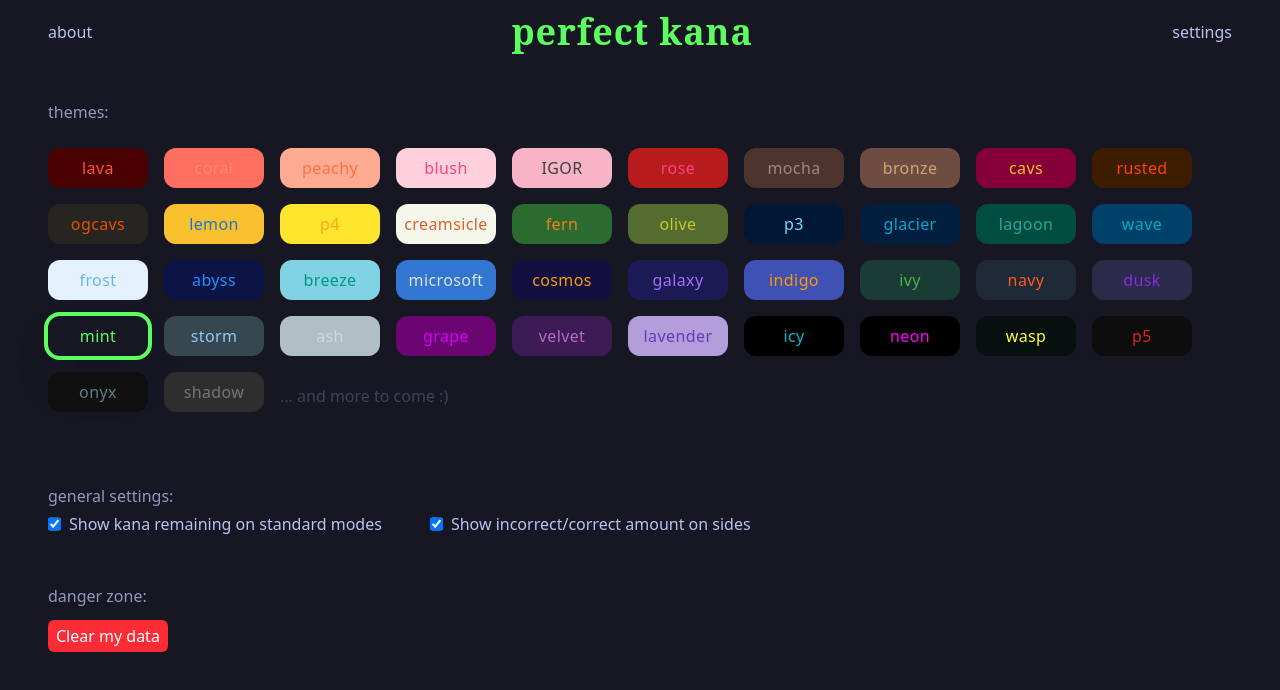
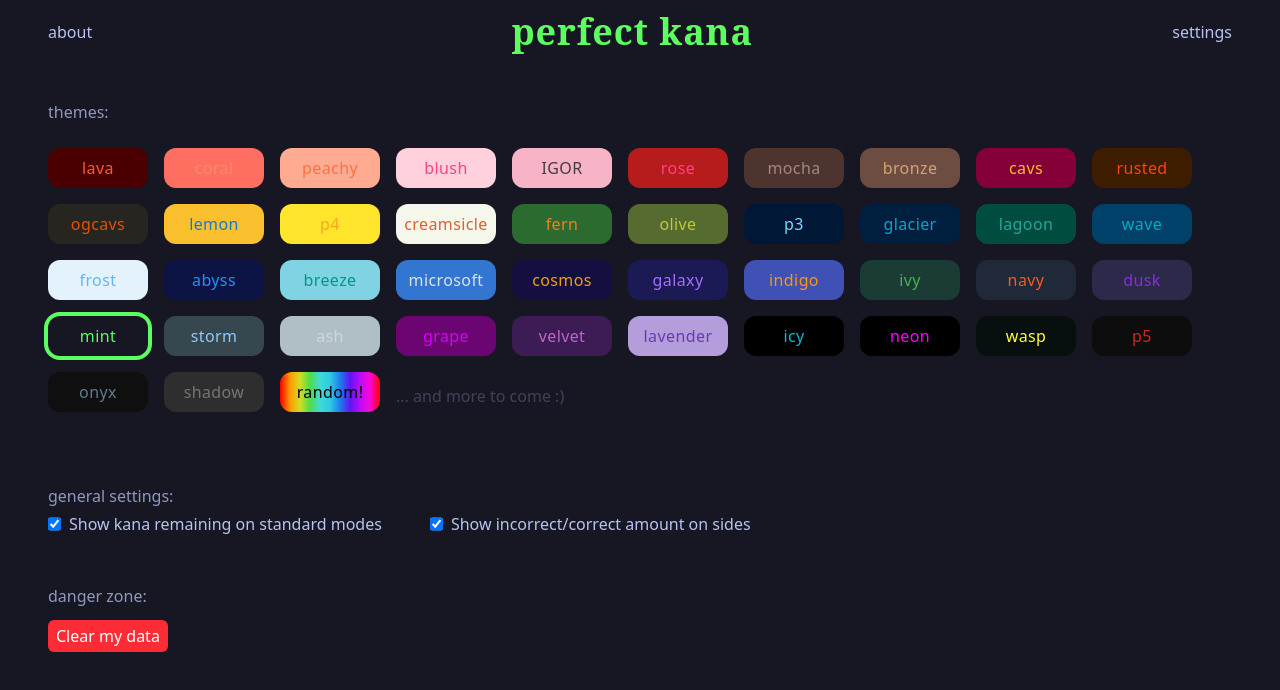
Before and after one commit to aredmondd/perfect-kana, a Vue app: page /settings in a window 1280 px wide. Shown: the top 690 px of the page. Built offline with nearby package versions, Linux system fonts and the light colour scheme; a web font is replaced by a local one.

Commit message:
random theme selection

```diff
--- a/src/assets/main.css
+++ b/src/assets/main.css
@@ -30,6 +30,21 @@
         50% { transform: translateX(5px); }
         75% { transform: translateX(-5px); }
     }
+}
 
-
+.rainbow-box {
+    background: linear-gradient(
+        90deg,
+        rgba(255, 0, 0, 1) 0%,
+        rgba(255, 154, 0, 1) 10%,
+        rgba(208, 222, 33, 1) 20%,
+        rgba(79, 220, 74, 1) 30%,
+        rgba(63, 218, 216, 1) 40%,
+        rgba(47, 201, 226, 1) 50%,
+        rgba(28, 127, 238, 1) 60%,
+        rgba(95, 21, 242, 1) 70%,
+        rgba(186, 12, 248, 1) 80%,
+        rgba(251, 7, 217, 1) 90%,
+        rgba(255, 0, 0, 1) 100%
+    );
 }
--- a/src/components/InputBox.vue
+++ b/src/components/InputBox.vue
@@ -6,7 +6,6 @@
     });
 
     const input = ref('');
-    const borderClass = ref('border-text bg-transparent bg-opacity-100');
 
     const emit = defineEmits(["correct", "incorrect", "start-timer"]);
 
@@ -14,18 +13,14 @@
         const text = input.value.trim();
 
         if (text === props.currentRomaji || text === props.currentKana) {
-            borderClass.value = 'border-success text-success';
             setTimeout(() => {
-                borderClass.value = "border-text text-text";
                 input.value = '';
                 emit("correct");
             }, 150);
 
         } else {
-            borderClass.value = 'border-failure text-failure';
 
             setTimeout(() => {
-                borderClass.value = "border-text text-text";
                 input.value = '';
                 emit("incorrect");
             }, 150);
@@ -41,7 +36,6 @@
         v-model="input"
         size="33"
         class="border-b-1 focus:outline-none mt-12 text-center opacity-50 transition-colors duration-250 text-lg"
-        :class="borderClass"
         @input="emit('start-timer')"
         autocomplete="off"
         data-1p-ignore
--- a/src/components/ThemeCard.vue
+++ b/src/components/ThemeCard.vue
@@ -3,7 +3,7 @@ const props = defineProps(['theme', 'isActiveTheme']);
 </script>
 
 <template>
-    <div :class=" props.isActiveTheme ? 'outline-4 shadow-2xl' : ''" class="rounded-xl p-2 hover:animate-slide-up" :style="{ backgroundColor : theme.background, outlineColor: theme.accent }">
+    <div :class=" props.isActiveTheme ? 'outline-4' : ''" class="rounded-xl p-2 hover:animate-slide-up" :style="{ backgroundColor : theme.background, outlineColor: theme.accent }">
         <p class="tracking-wide text-center" :style="{ color: theme.accent }">{{ theme.name }}</p>
     </div>
 </template>
--- a/src/components/ThemeSelect.vue
+++ b/src/components/ThemeSelect.vue
@@ -4,13 +4,19 @@ import ThemeCard from './ThemeCard.vue';
 import themes from '../data/themes';
 import applyTheme from '@/applyTheme';
 
-let localStorageThemeName = ref(JSON.parse(localStorage.getItem("theme")).name)
+let localStorageThemeName = ref(JSON.parse(localStorage.getItem("theme")).name);
 
 function applyAndCheckTheme(theme) {
     applyTheme(theme);
     localStorageThemeName.value = JSON.parse(localStorage.getItem("theme")).name;
 }
 
+function setRandomTheme() {
+    let randomIndex = Math.floor(Math.random() * Object.keys(themes).length);
+    let randomThemeName = Object.keys(themes)[randomIndex];
+    applyTheme(themes[randomThemeName]);
+    localStorageThemeName.value = JSON.parse(localStorage.getItem("theme")).name;
+}
 </script>
 
 <template>
@@ -18,6 +24,9 @@ function applyAndCheckTheme(theme) {
         <div v-for="theme in themes" :key=theme @click="applyAndCheckTheme(theme)" class="min-w-[100px]">
             <ThemeCard :theme="theme" :isActiveTheme="localStorageThemeName == theme.name"/>
         </div>
+        <div class="rounded-xl p-2 hover:animate-slide-up rainbow-box min-w-[100px]" @click="setRandomTheme()">
+            <p class="tracking-wide text-center text-black">random!</p>
+        </div>
         <p class="text-text opacity-25 mt-3">... and more to come :)</p>
     </div>
 </template>
```
Also changed, not shown: 1 other file (tests, documents, lock files or other folders).
